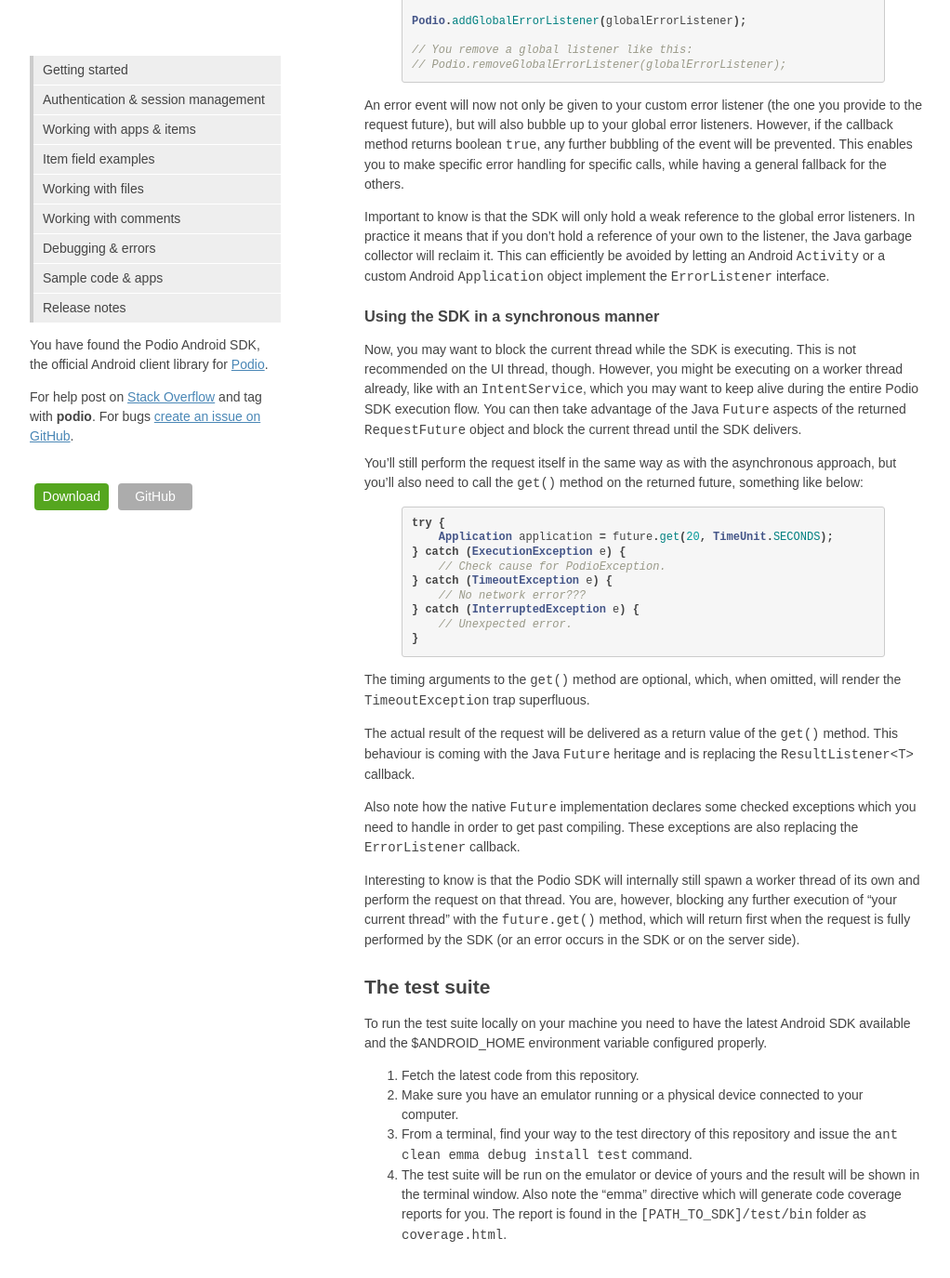
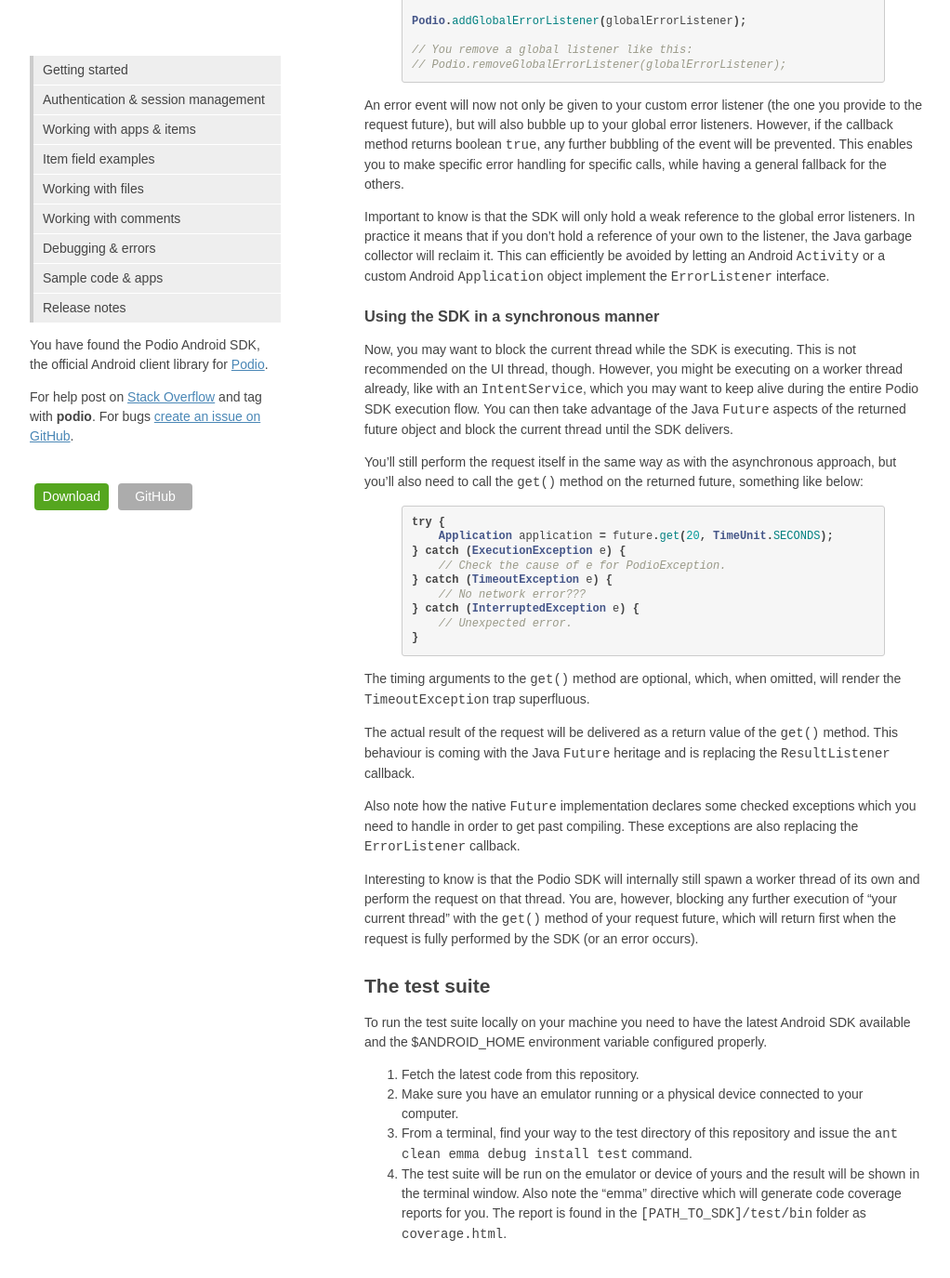
Before and after one commit to podio/podio-android, a Jekyll site: the page built from index.md, in a window 1280 px wide and 1400 px high, scrolled down 2202 px. Shown: the top 1375 px of the window at 93% size, without its empty margins (128-1150 px from the left). Built offline with Jekyll 4.4.1, drawn with Linux system fonts in a browser that asks for light colours.

Commit message:
Updated content.

```diff
--- a/index.md
+++ b/index.md
@@ -103,7 +103,7 @@
 Important to know is that the SDK will only hold a weak reference to the global error listeners. In practice it means that if you don't hold a reference of your own to the listener, the Java garbage collector will reclaim it. This can efficiently be avoided by letting an Android `Activity` or a custom Android `Application` object implement the `ErrorListener` interface.
 
 ### Using the SDK in a synchronous manner
-Now, you may want to block the current thread while the SDK is executing. This is not recommended on the UI thread, though. However, you might be executing on a worker thread already, like with an `IntentService`, which you may want to keep alive during the entire Podio SDK execution flow. You can then take advantage of the Java `Future` aspects of the returned `RequestFuture` object and block the current thread until the SDK delivers.
+Now, you may want to block the current thread while the SDK is executing. This is not recommended on the UI thread, though. However, you might be executing on a worker thread already, like with an `IntentService`, which you may want to keep alive during the entire Podio SDK execution flow. You can then take advantage of the Java `Future` aspects of the returned future object and block the current thread until the SDK delivers.
 
 You'll still perform the request itself in the same way as with the asynchronous approach, but you'll also need to call the `get()` method on the returned future, something like below:
 
@@ -111,7 +111,7 @@
 try {
     Application application = future.get(20, TimeUnit.SECONDS);
 } catch (ExecutionException e) {
-    // Check cause for PodioException.
+    // Check the cause of e for PodioException.
 } catch (TimeoutException e) {
     // No network error???
 } catch (InterruptedException e) {
@@ -121,11 +121,11 @@
 
 The timing arguments to the `get()` method are optional, which, when omitted, will render the `TimeoutException` trap superfluous.
 
-The actual result of the request will be delivered as a return value of the `get()` method. This behaviour is coming with the Java `Future` heritage and is replacing the `ResultListener<T>` callback.
+The actual result of the request will be delivered as a return value of the `get()` method. This behaviour is coming with the Java `Future` heritage and is replacing the `ResultListener` callback.
 
 Also note how the native `Future` implementation declares some checked exceptions which you need to handle in order to get past compiling. These exceptions are also replacing the `ErrorListener` callback.
 
-Interesting to know is that the Podio SDK will internally still spawn a worker thread of its own and perform the request on that thread. You are, however, blocking any further execution of "your current thread" with the `future.get()` method, which will return first when the request is fully performed by the SDK (or an error occurs in the SDK or on the server side).
+Interesting to know is that the Podio SDK will internally still spawn a worker thread of its own and perform the request on that thread. You are, however, blocking any further execution of "your current thread" with the `get()` method of your request future, which will return first when the request is fully performed by the SDK (or an error occurs).
 
 ## The test suite
 To run the test suite locally on your machine you need to have the latest Android SDK available and the $ANDROID_HOME environment variable configured properly.
```
